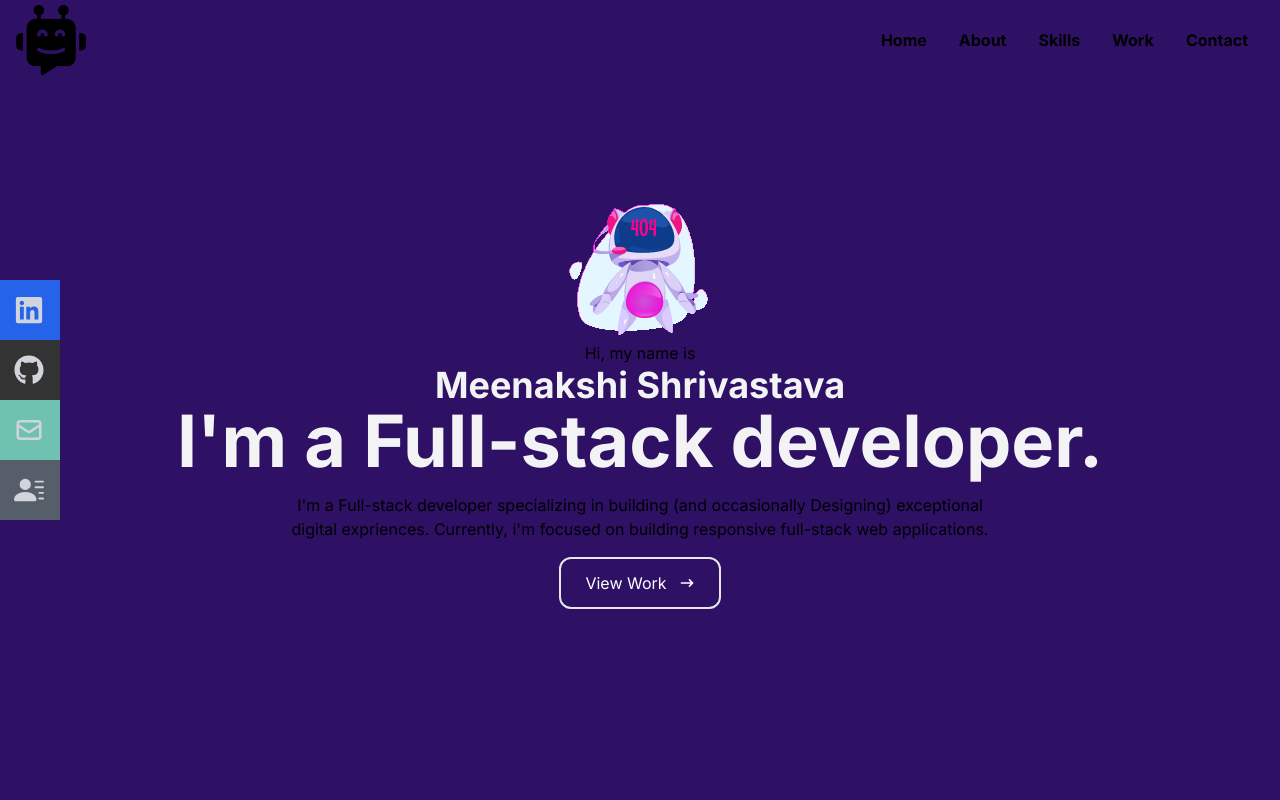
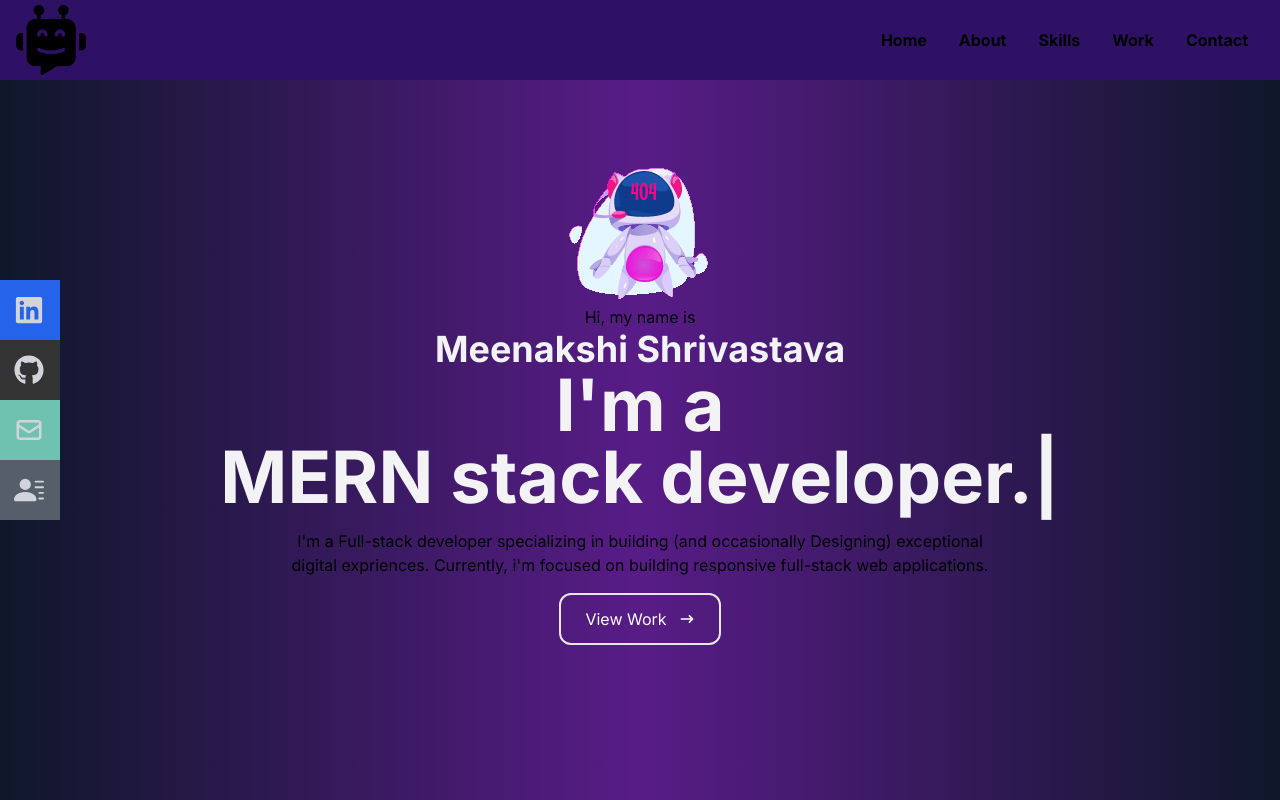
Before and after one commit to Meenakshishrivastava/myProtfolio, a Next.js app: page / in a window 1280 px wide. Shown: the top 800 px of the page. Built offline with nearby package versions, Linux system fonts and the light colour scheme.

Commit message:
Update Home.js

```diff
--- a/Components/Home.js
+++ b/Components/Home.js
@@ -1,6 +1,7 @@
 import React from 'react'
 import {HiArrowNarrowRight} from 'react-icons/hi'
 import {Link} from 'react-scroll'
+import {TypeAnimation} from 'react-type-animation'
 const Home = () => {
   return (
 
@@ -13,11 +14,21 @@ const Home = () => {
 
 
         {/* container*/}
-        <div className='bg-violet-950 max-auto items-center px-8 flex flex-col justify-center h-full '>
+        <div className='bg-gradient-to-r from-slate-900 via-purple-900 to-slate-900 max-auto items-center px-8 flex flex-col justify-center h-full '>
         <img src='./images/icon3.gif'/>
             <p className='text-black-600'>Hi, my name is</p>
             <h1 className='text-4xl sa:text-7xl font-bold text-[#f2f3f5]'>Meenakshi Shrivastava</h1>
-            <h2 className='text-4xl sm:text-7xl font-bold text-[#f3f3f5]'>I'm a Full-stack developer.</h2>
+            <h2 className='text-4xl sm:text-7xl font-bold text-[#f3f3f5]'><h2 >I'm a</h2>
+            <div>
+              <TypeAnimation sequence={[
+              'Full-stack developer.',
+               2000,
+              'MERN stack developer.',
+               2000,
+              'Web desiger.',
+               2000,
+              ]}/>
+              </div></h2>
             <p className='text-black py-4 max-w-[700px]'> I'm a Full-stack developer specializing in building (and occasionally Designing) exceptional digital expriences. Currently, i'm focused on building responsive full-stack web applications.</p>
 
     <div>
```
